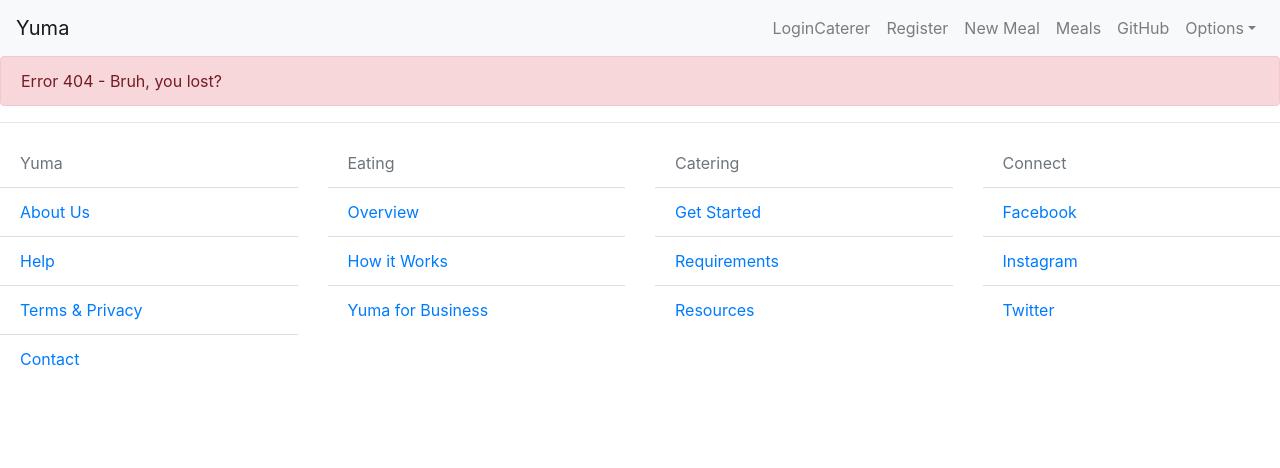
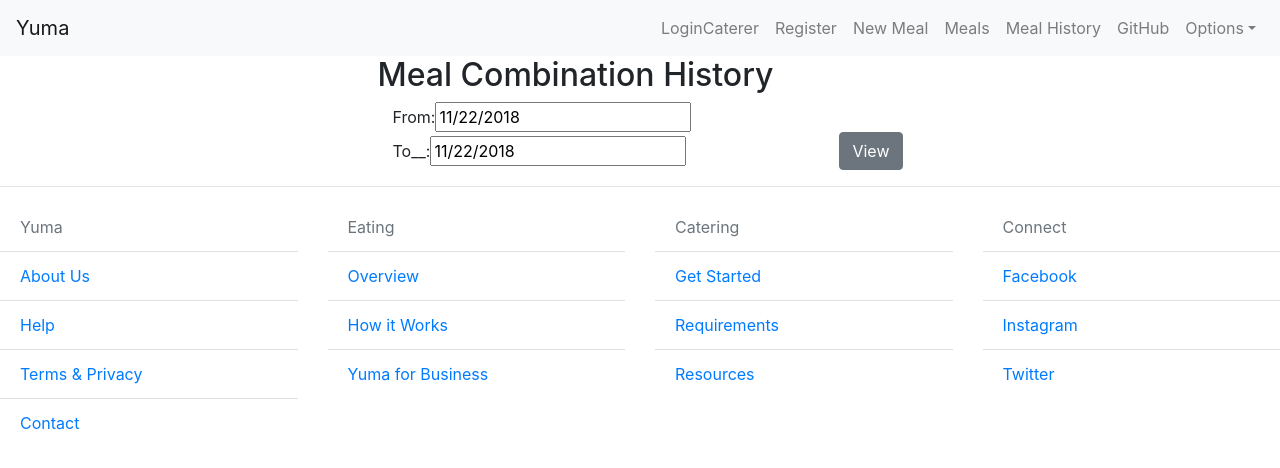
Before and after one commit to faisalhabibgit/Yuma, a React (Create React App) app in the folder frontend/: page /MealHistory in a window 1280 px wide. Shown: the top 468 px of the page. Built offline with nearby package versions, Linux system fonts and the light colour scheme.

Commit message:
UI to display meals for past given period is created #23

```diff
--- a/frontend/src/App.js
+++ b/frontend/src/App.js
@@ -9,6 +9,7 @@ import Error from './component/Error';
 import Home from './component/Home';
 import Test from './component/Test';
 import NewMeal from './component/NewMeal';
+import MealHistory from './component/MealHistory';
 
 class App extends Component {
 
@@ -24,6 +25,7 @@ class App extends Component {
           <Route path="/Registration" component={Registration} />
           <Route path="/NewMeal" component={NewMeal} />
           <Route path="/Test" component={Test} />
+          <Route path="/MealHistory" component={MealHistory}/>
           <Route component={Error} />
           </Switch>
           <Footer/>
--- /dev/null
+++ b/frontend/src/component/MealHistory.js
@@ -0,0 +1,58 @@
+import React, { Component } from 'react';
+import DatePicker from 'react-datepicker';
+import "react-datepicker/dist/react-datepicker.css";
+import {  Container, Col, Form,  FormGroup, Label, Input,  Button,} from 'reactstrap';
+
+const API = 'api/meals';
+const REDIRECTHOME = '/';
+
+class MealHistory extends Component{
+
+  constructor(props) {
+    super(props);
+    this.state = {
+      startDate: new Date(),
+      error: '',
+    };
+
+    this.handleChange = this.handleChange.bind(this);
+  }
+  handleChange(date)
+  {
+    this.setState({
+      startDate: date
+    });
+  }
+  render() {
+    return (
+      <Container>
+      <Col sm="12" md={{ size:6, offset: 3 }}>
+  <h2>Meal Combination History</h2>
+    <Form className="form-inline">
+      <Col >
+      <FormGroup>
+      <Label>From: </Label>
+    <DatePicker
+    selected={this.state.startDate}
+    onChange={this.handleChange}
+    />
+    </FormGroup>
+    </Col>
+    <Col >
+    <FormGroup>
+    <Label>To__: </Label>
+    <DatePicker
+    selected={this.state.startDate}
+    onChange={this.handleChange}
+    />
+    </FormGroup>
+    </Col>
+
+    <Button>View</Button>
+    </Form>
+    </Col>
+    </Container>
+  );
+  }
+}
+export default MealHistory;
--- a/frontend/src/component/Navigation.js
+++ b/frontend/src/component/Navigation.js
@@ -51,6 +51,9 @@ class Navigation extends Component {
                             <NavLink tag={Link} to="/Test">Meals</NavLink>
                         </NavItem>
                         <NavItem>
+                        <NavLink tag={Link} to="/MealHistory">Meal History</NavLink>
+                        </NavItem>
+                        <NavItem>
                             <NavLink href="https://github.com/faisalhabibgit/Yuma">GitHub</NavLink>
                         </NavItem>
                         <UncontrolledDropdown nav inNavbar>
```
